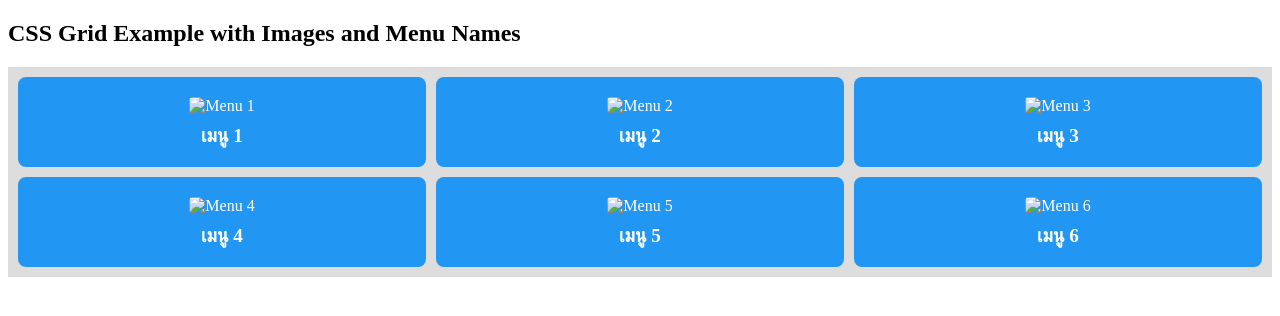
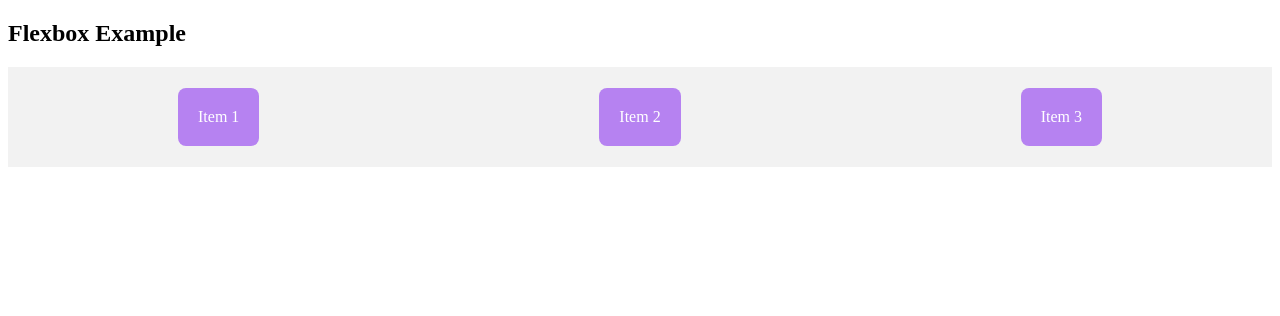
Before and after one commit to pannita99/pannita, a plain HTML site: page index.html in a window 1280 px wide. Drawn offline with Linux system fonts and the light colour scheme.

Commit message:
Add files via upload

```diff
--- a/index.html
+++ b/index.html
@@ -1,64 +1,30 @@
 <!DOCTYPE html>
 <html lang="en">
 <head>
-  <meta charset="UTF-8" />
+  <meta charset="UTF-8">
   <style>
-    .grid-container {
-      display: grid;
-      grid-template-columns: repeat(3, 1fr);
-      gap: 10px;
-      background-color: #ddd;
-      padding: 10px;
+    .flex-container {
+      display: flex;
+      justify-content: space-around;
+      align-items: center;
+      background-color: #f2f2f2;
+      height: 100px;
     }
-    .grid-item {
-      background-color: #2196F3;
+    .flex-item {
+      background-color: #b682f1;
       color: white;
       padding: 20px;
+      margin: 5px;
       border-radius: 8px;
-      text-align: center;
-      display: flex;
-      flex-direction: column;
-      align-items: center;
-    }
-    .grid-item img {
-      max-width: 80px;
-      height: auto;
-      margin-bottom: 10px;
-      border-radius: 4px;
-    }
-    .menu-name {
-      font-size: 1.2em;
-      font-weight: bold;
     }
   </style>
 </head>
 <body>
-  <h2>CSS Grid Example with Images and Menu Names</h2>
-  <div class="grid-container">
-    <div class="grid-item">
-      <img src="c:\Users\hp\Pictures\รูปภาพงาน pannita\ดอกไม้2.jpg" alt="Menu 1" />
-      <div class="menu-name">เมนู 1</div>
-    </div>
-    <div class="grid-item">
-      <img src="c:\Users\hp\Pictures\รูปภาพงาน pannita\ดอกไม้2.jpg" alt="Menu 2" />
-      <div class="menu-name">เมนู 2</div>
-    </div>
-    <div class="grid-item">
-      <img src="c:\Users\hp\Pictures\รูปภาพงาน pannita\ดอกไม้2.jpg" alt="Menu 3" />
-      <div class="menu-name">เมนู 3</div>
-    </div>
-    <div class="grid-item">
-      <img src="c:\Users\hp\Pictures\รูปภาพงาน pannita\ดอกไม้2.jpg" alt="Menu 4" />
-      <div class="menu-name">เมนู 4</div>
-    </div>
-    <div class="grid-item">
-      <img src="c:\Users\hp\Pictures\รูปภาพงาน pannita\ดอกไม้2.jpg" alt="Menu 5" />
-      <div class="menu-name">เมนู 5</div>
-    </div>
-    <div class="grid-item">
-      <img src="c:\Users\hp\Pictures\รูปภาพงาน pannita\ดอกไม้2.jpg" alt="Menu 6" />
-      <div class="menu-name">เมนู 6</div>
-    </div>
+  <h2>Flexbox Example</h2>
+  <div class="flex-container">
+    <div class="flex-item">Item 1</div>
+    <div class="flex-item">Item 2</div>
+    <div class="flex-item">Item 3</div>
   </div>
 </body>
 </html>
```
